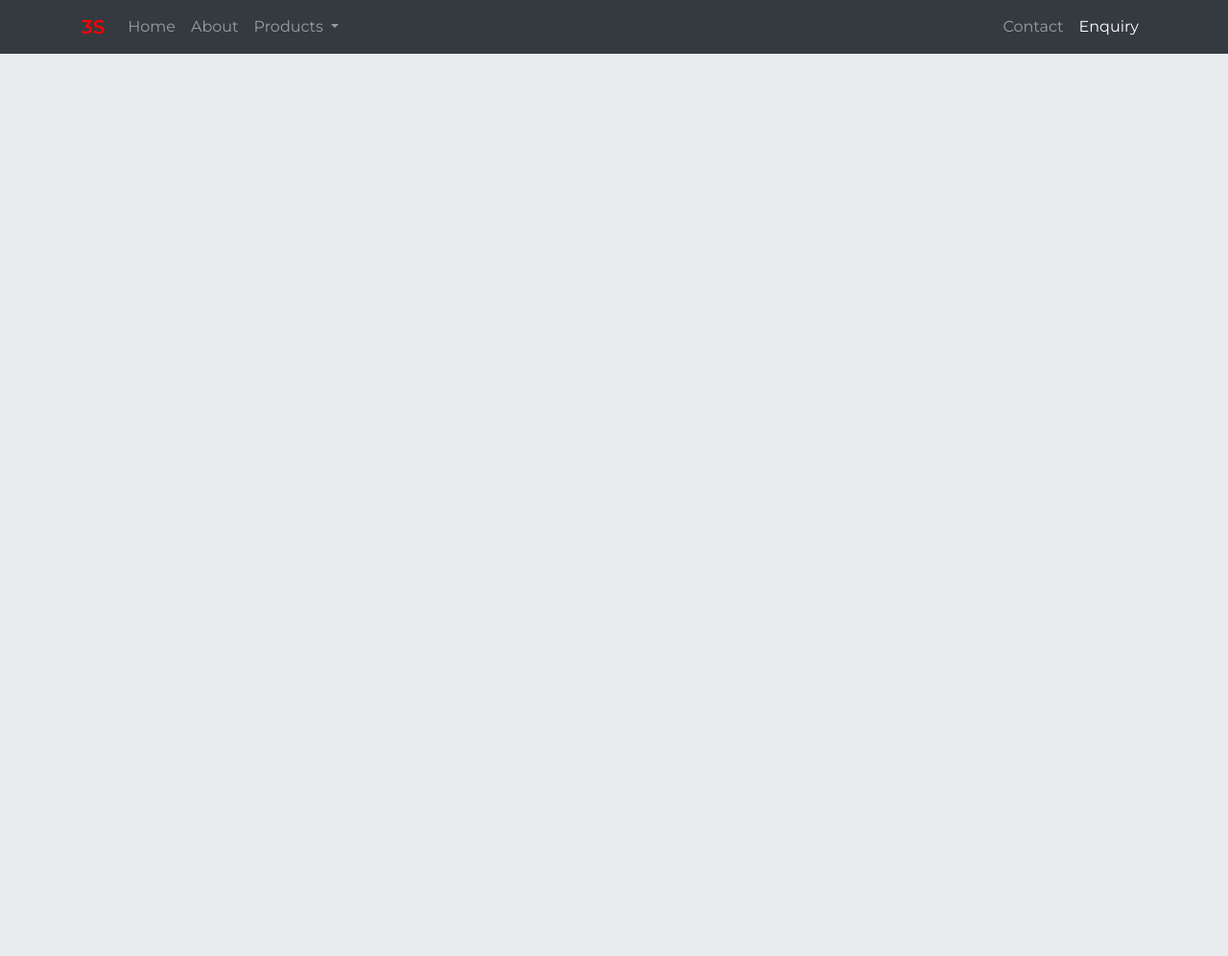
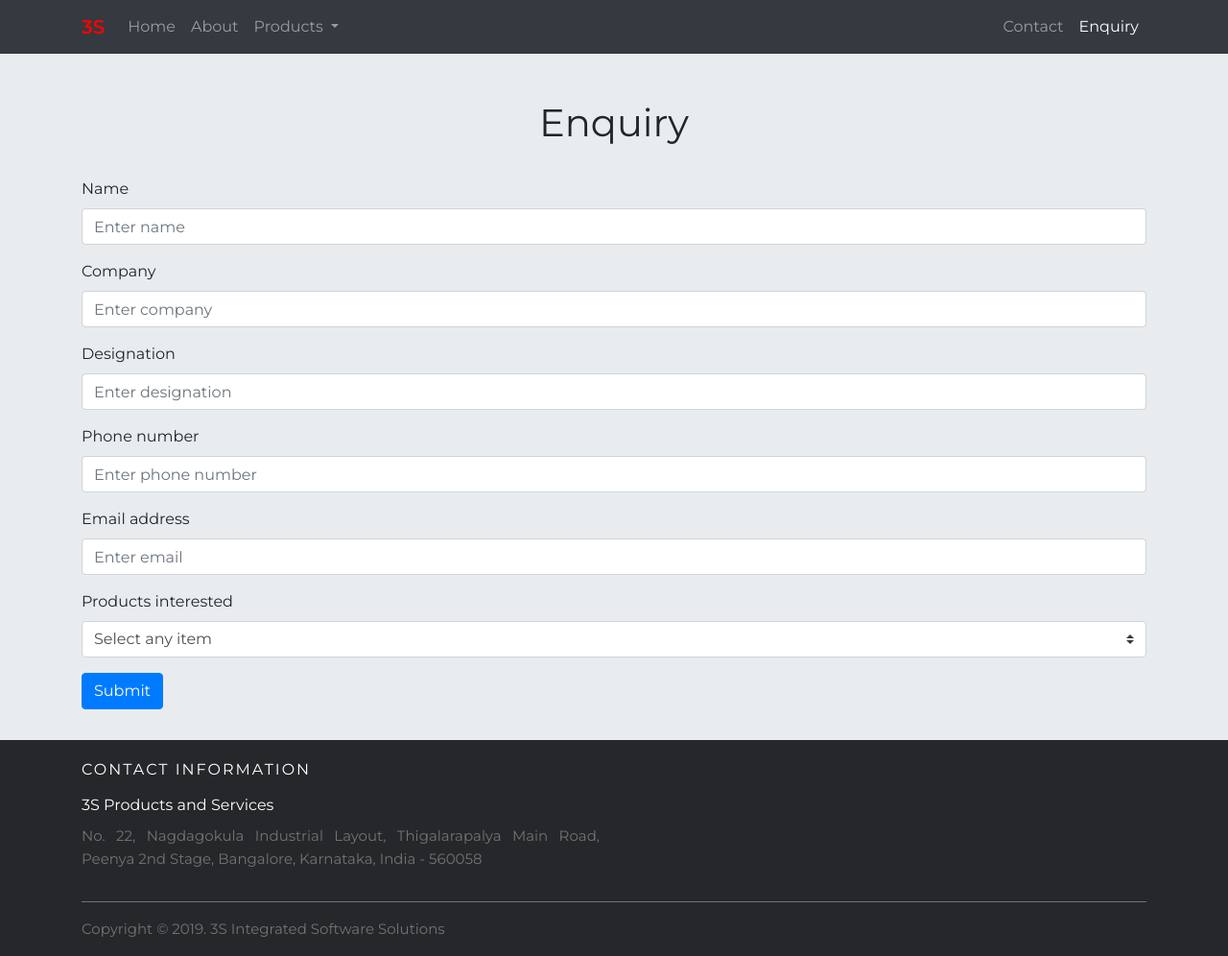
Before and after one commit to karnamin/internship-website, a plain HTML site: page pages/enquiry.html in a window 1280 px wide. Shown: the whole page at 96% size. Before the commit the page ends 800 px from the top, so only its background shows below. Drawn offline with nearby package versions, Linux system fonts and the light colour scheme.

Commit message:
added enquiry form

```diff
--- a/pages/enquiry.html
+++ b/pages/enquiry.html
@@ -112,6 +112,113 @@
                 </div>
             </div>
         </nav>
+
+        <div class="container">
+            <h1 class="text-center main-heading">Enquiry</h1>
+        </div>
+
+        <div class="container enquiry-form">
+            <div class="row">
+                <div class="col-sm">
+                    <form>
+                        <div class="form-group">
+                            <label for="inputName">Name</label>
+                            <input
+                                type="text"
+                                class="form-control"
+                                id="inputName"
+                                placeholder="Enter name"
+                            />
+                        </div>
+                        <div class="form-group">
+                            <label for="inputCompany">Company</label>
+                            <input
+                                type="text"
+                                class="form-control"
+                                id="inputCompany"
+                                placeholder="Enter company"
+                            />
+                        </div>
+                        <div class="form-group">
+                            <label for="inputDesignation">Designation</label>
+                            <input
+                                type="text"
+                                class="form-control"
+                                id="inputDesignation"
+                                placeholder="Enter designation"
+                            />
+                        </div>
+                        <div class="form-group">
+                            <label for="inputPhone">Phone number</label>
+                            <input
+                                type="text"
+                                class="form-control"
+                                id="inputPhone"
+                                placeholder="Enter phone number"
+                            />
+                        </div>
+                        <div class="form-group">
+                            <label for="exampleInputEmail1"
+                                >Email address</label
+                            >
+                            <input
+                                type="email"
+                                class="form-control"
+                                id="exampleInputEmail1"
+                                aria-describedby="emailHelp"
+                                placeholder="Enter email"
+                            />
+                        </div>
+                        <div class="form-group">
+                            <label for="inputProducts"
+                                >Products interested</label
+                            >
+                            <select id="inputProducts" class="custom-select">
+                                <option selected>Select any item</option>
+                                <option value="1">One</option>
+                                <option value="2">Two</option>
+                                <option value="3">Three</option>
+                            </select>
+                        </div>
+                        <button type="submit" class="btn btn-primary">
+                            Submit
+                        </button>
+                    </form>
+                </div>
+            </div>
+        </div>
+
+        <!-- Site footer -->
+        <footer class="site-footer">
+            <div class="container">
+                <div class="row">
+                    <div class="col-sm-12 col-md-6">
+                        <h6>Contact Information</h6>
+                        <p class="maps-link">
+                            <a href="https://goo.gl/maps/29ScAowg3BQTMGN58"
+                                >3S Products and Services</a
+                            >
+                        </p>
+                        <p class="text-justify">
+                            No. 22, Nagdagokula Industrial Layout,
+                            Thigalarapalya Main Road, Peenya 2nd Stage,
+                            Bangalore, Karnataka, India - 560058
+                        </p>
+                    </div>
+                </div>
+                <hr />
+            </div>
+            <div class="container">
+                <div class="row">
+                    <div class="col-md-8 col-sm-6 col-xs-12">
+                        <p class="copyright-text">
+                            Copyright &copy; 2019. 3S Integrated Software
+                            Solutions
+                        </p>
+                    </div>
+                </div>
+            </div>
+        </footer>
     </body>
 
     <script
--- a/styles/pages.css
+++ b/styles/pages.css
@@ -94,3 +94,7 @@ main {
     align-items: center;
     margin-bottom: 1rem;
 }
+
+.enquiry-form {
+    margin-bottom: 2rem;
+}
```
Also changed, not shown: index.html (+20 -0 lines).
